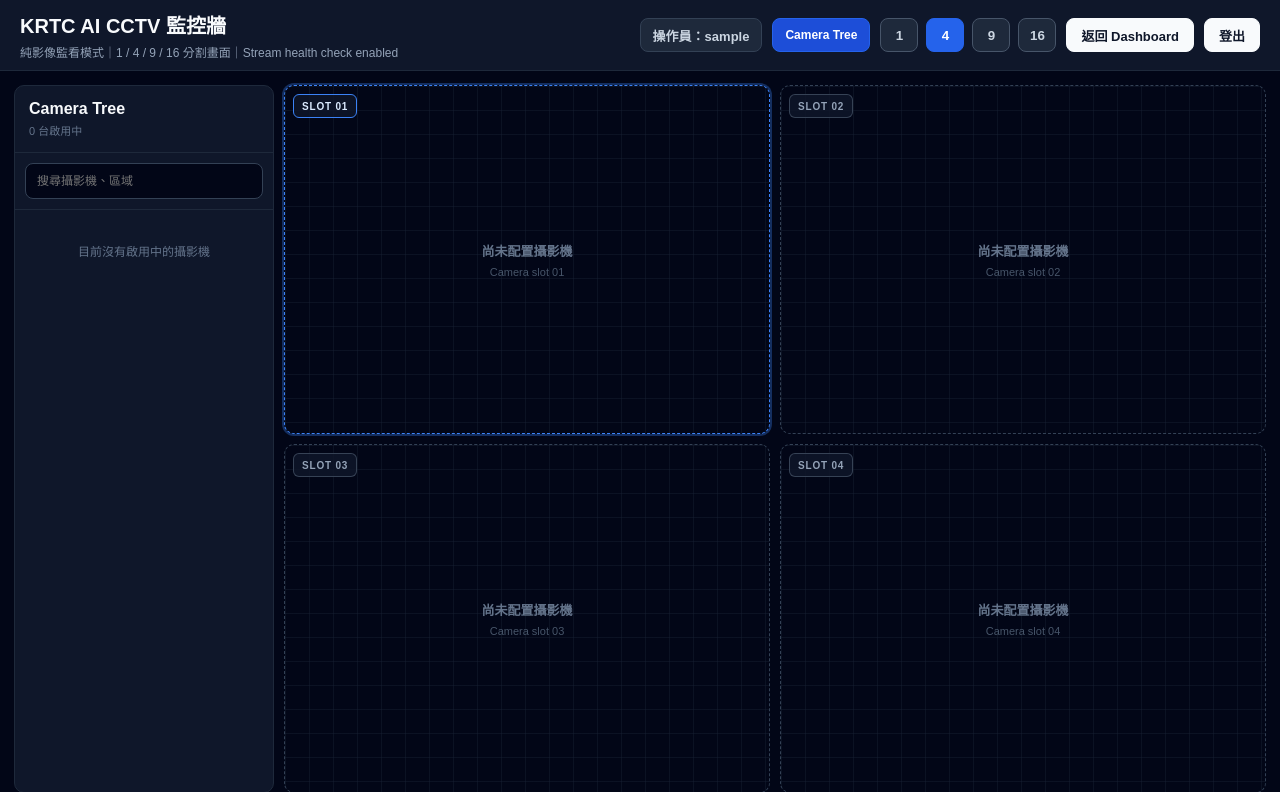
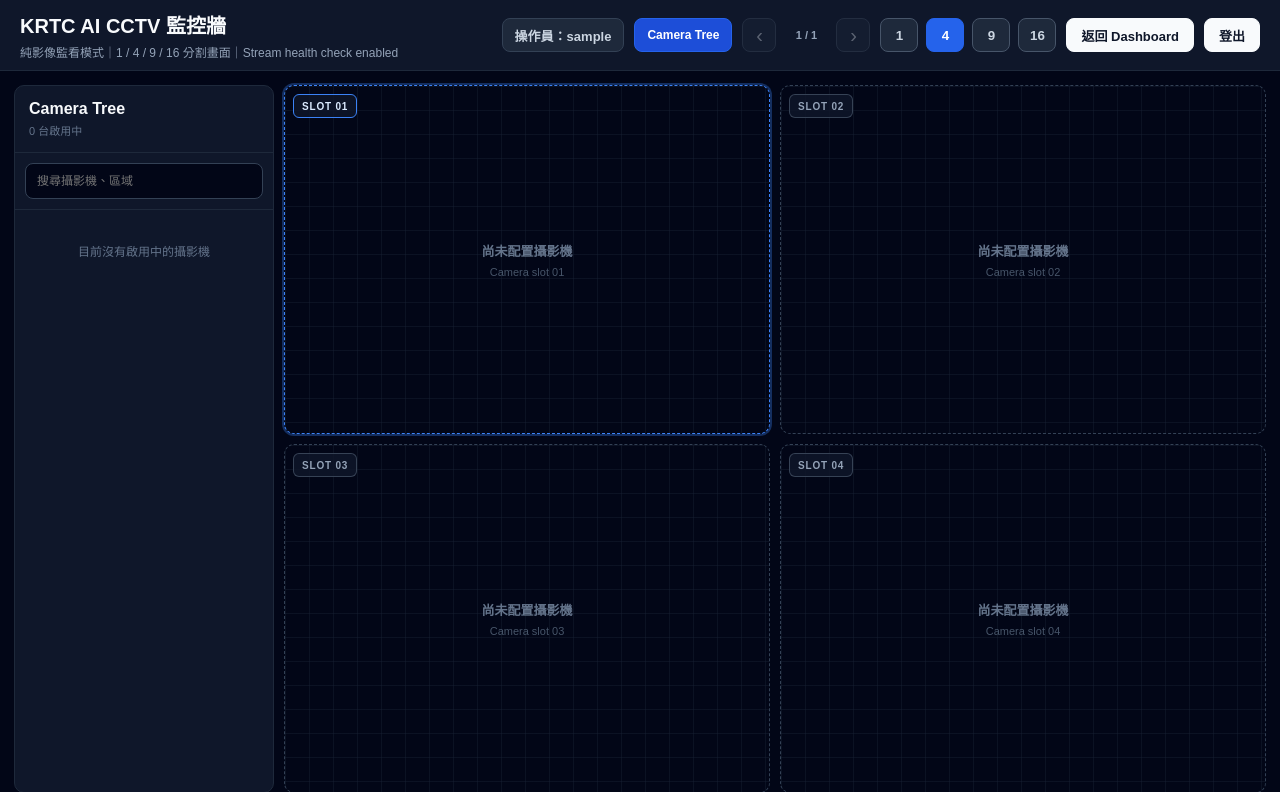
Before and after one commit to jmfusa1981/krtc-ai-cctv-notification-host, a Django app: page /dashboard/monitor/ in a window 1280 px wide. Shown: the top 792 px of the page. Run offline with Django 5.2, Linux system fonts and the light colour scheme; the visitor is signed in with stand-in values (Sample User, id 1); data that the repository does not hold is empty.

Commit message:
feat: add previous and next camera group navigation

```diff
--- a/static/css/monitor.css
+++ b/static/css/monitor.css
@@ -60,6 +60,42 @@ body {
     font-size: 13px;
     font-weight: 700;
     white-space: nowrap;
+}
+
+.camera-group-navigation {
+    display: inline-flex;
+    align-items: center;
+    gap: 6px;
+}
+
+.camera-group-navigation button {
+    width: 34px;
+    height: 34px;
+    border: 1px solid #475569;
+    border-radius: 8px;
+    background: #1e293b;
+    color: #e2e8f0;
+    cursor: pointer;
+    font-size: 20px;
+    line-height: 1;
+}
+
+.camera-group-navigation button:hover:not(:disabled) {
+    border-color: #3b82f6;
+    background: #1d4ed8;
+}
+
+.camera-group-navigation button:disabled {
+    cursor: not-allowed;
+    opacity: 0.36;
+}
+
+.camera-group-navigation span {
+    min-width: 48px;
+    color: #94a3b8;
+    font-size: 11px;
+    font-weight: 800;
+    text-align: center;
 }
 
 .grid-mode-buttons {
--- a/static/js/monitor.js
+++ b/static/js/monitor.js
@@ -8,9 +8,14 @@ document.addEventListener("DOMContentLoaded", function () {
     const cameraTreeToggle = document.getElementById("cameraTreeToggle");
     const cameraSearchInput = document.getElementById("cameraSearchInput");
     const cameraTreeItems = document.querySelectorAll("[data-camera-tree-item]");
+    const previousCameraGroup = document.getElementById("previousCameraGroup");
+    const nextCameraGroup = document.getElementById("nextCameraGroup");
+    const cameraGroupStatus = document.getElementById("cameraGroupStatus");
     const MAX_SLOT_COUNT = 16;
     let monitorSlots = [];
     let selectedSlot = null;
+    let currentGridSize = 4;
+    let currentGroupIndex = 0;
 
     if (!monitorGrid || buttons.length === 0) {
         return;
@@ -160,6 +165,7 @@ document.addEventListener("DOMContentLoaded", function () {
         syncSlotState(selectedSlot);
         selectSlot(sourceSlot);
         updateTreeAssignments();
+        renderCurrentCameraGroup();
     }
 
     function bindSlotSelection() {
@@ -277,14 +283,60 @@ document.addEventListener("DOMContentLoaded", function () {
         }
     }
 
-    function setGridMode(gridSize) {
-        const maxVisible = parseInt(gridSize, 10);
-
-        monitorGrid.classList.remove("grid-1", "grid-4", "grid-9", "grid-16");
-        monitorGrid.classList.add("grid-" + gridSize);
+    function getOccupiedSlotExtent() {
+        let highestOccupiedIndex = -1;
 
         monitorSlots.forEach(function (slot) {
-            slot.hidden = Number(slot.dataset.slotIndex) >= maxVisible;
+            if (slot.querySelector("[data-monitor-camera-card]")) {
+                highestOccupiedIndex = Math.max(
+                    highestOccupiedIndex,
+                    Number(slot.dataset.slotIndex)
+                );
+            }
+        });
+
+        return Math.max(cameraCards.length, highestOccupiedIndex + 1, 1);
+    }
+
+    function getTotalCameraGroups() {
+        return Math.max(
+            1,
+            Math.ceil(getOccupiedSlotExtent() / currentGridSize)
+        );
+    }
+
+    function updateCameraGroupControls() {
+        const totalGroups = getTotalCameraGroups();
+
+        if (currentGroupIndex >= totalGroups) {
+            currentGroupIndex = totalGroups - 1;
+        }
+
+        if (cameraGroupStatus) {
+            cameraGroupStatus.textContent = `${currentGroupIndex + 1} / ${totalGroups}`;
+        }
+
+        if (previousCameraGroup) {
+            previousCameraGroup.disabled = currentGroupIndex <= 0;
+        }
+
+        if (nextCameraGroup) {
+            nextCameraGroup.disabled = currentGroupIndex >= totalGroups - 1;
+        }
+    }
+
+    function renderCurrentCameraGroup() {
+        const groupStart = currentGroupIndex * currentGridSize;
+        const groupEnd = groupStart + currentGridSize;
+
+        monitorSlots.forEach(function (slot) {
+            const slotIndex = Number(slot.dataset.slotIndex);
+            const isVisible = slotIndex >= groupStart && slotIndex < groupEnd;
+
+            slot.hidden = !isVisible;
+            slot.style.order = isVisible
+                ? String(slotIndex - groupStart)
+                : String(slotIndex);
         });
 
         if (!selectedSlot || selectedSlot.hidden) {
@@ -293,6 +345,41 @@ document.addEventListener("DOMContentLoaded", function () {
             });
             selectSlot(firstVisibleSlot);
         }
+
+        updateCameraGroupControls();
+    }
+
+    function bindCameraGroupNavigation() {
+        if (previousCameraGroup) {
+            previousCameraGroup.addEventListener("click", function () {
+                if (currentGroupIndex <= 0) {
+                    return;
+                }
+
+                currentGroupIndex -= 1;
+                renderCurrentCameraGroup();
+            });
+        }
+
+        if (nextCameraGroup) {
+            nextCameraGroup.addEventListener("click", function () {
+                if (currentGroupIndex >= getTotalCameraGroups() - 1) {
+                    return;
+                }
+
+                currentGroupIndex += 1;
+                renderCurrentCameraGroup();
+            });
+        }
+    }
+
+    function setGridMode(gridSize) {
+        currentGridSize = parseInt(gridSize, 10);
+        currentGroupIndex = 0;
+
+        monitorGrid.classList.remove("grid-1", "grid-4", "grid-9", "grid-16");
+        monitorGrid.classList.add("grid-" + gridSize);
+        renderCurrentCameraGroup();
 
         buttons.forEach(function (btn) {
             if (btn.dataset.grid === gridSize) {
@@ -474,6 +561,7 @@ document.addEventListener("DOMContentLoaded", function () {
     bindSlotSelection();
     bindCameraTree();
     bindCameraDragAndDrop();
+    bindCameraGroupNavigation();
     updateTreeAssignments();
 
     cameraStreams.forEach(function (stream) {
--- a/templates/dashboard/monitor.html
+++ b/templates/dashboard/monitor.html
@@ -31,6 +31,12 @@
                 >
                     Camera Tree
                 </button>
+
+                <div class="camera-group-navigation" aria-label="攝影機分組切換">
+                    <button type="button" id="previousCameraGroup" title="上一組">‹</button>
+                    <span id="cameraGroupStatus">1 / 1</span>
+                    <button type="button" id="nextCameraGroup" title="下一組">›</button>
+                </div>
 
                 <div class="grid-mode-buttons">
                     <button type="button" class="grid-mode-btn" data-grid="1">1</button>
```
